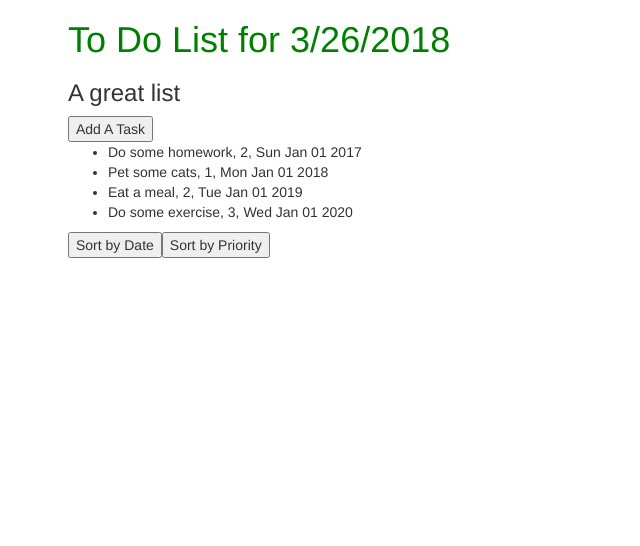
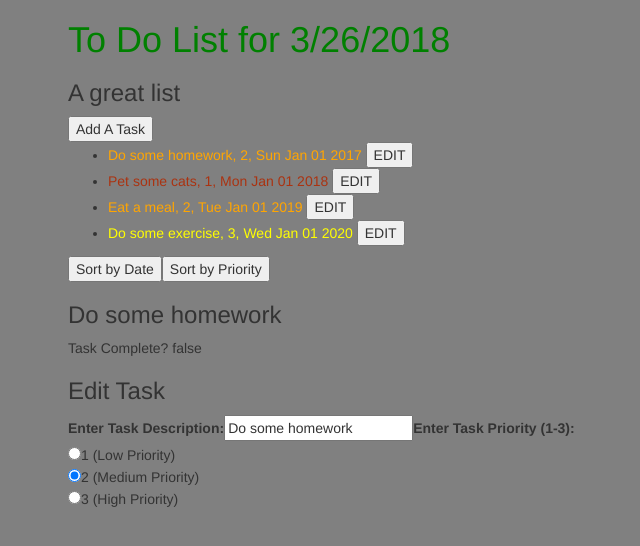
Before and after one commit to camander321/angular-todo, an Angular app: page / in a window 1280 px wide. Shown: the top 546 px of the page, without its empty margins (2-642 px from the left). Built offline with nearby package versions, Linux system fonts and the light colour scheme.

Commit message:
add ability to edit tasks

```diff
--- a/src/app/app.component.html
+++ b/src/app/app.component.html
@@ -4,13 +4,29 @@
   <h3>{{currentFocus}}</h3>
   <button (click)="addTask()">Add A Task</button>
   <ul>
-    <li *ngFor="let currentTask of tasks" (click)="currentTask.markComplete()">
-      <span [ngClass]="{'done': currentTask.done === true}">
+    <li *ngFor="let currentTask of tasks">
+      <span [ngClass]="{
+        'done': currentTask.done === true,
+        'red': currentTask.priority == 1,
+        'orange': currentTask.priority == 2,
+        'yellow': currentTask.priority == 3
+      }" (click)="currentTask.markComplete()">
         {{currentTask.description}}, {{currentTask.priority}}, {{currentTask.dateDue.toDateString()}}
       </span>
-
+      <button (click)="editTask(currentTask)">EDIT</button>
     </li>
   </ul>
   <button (click)="sortTasksByDate()">Sort by Date</button>
   <button (click)="sortTasksByPriority()">Sort by Priority</button>
+
+  <h3>{{selectedTask.description}}</h3>
+  <p>Task Complete? {{selectedTask.done}}</p>
+  <h3>Edit Task</h3>
+  <label>Enter Task Description:</label>
+  <input [(ngModel)]="selectedTask.description">
+  <label>Enter Task Priority (1-3):</label>
+  <br>
+  <input type="radio" [(ngModel)]="selectedTask.priority" [value]="1">1 (Low Priority)<br>
+  <input type="radio" [(ngModel)]="selectedTask.priority" [value]="2">2 (Medium Priority)<br>
+  <input type="radio" [(ngModel)]="selectedTask.priority" [value]="3">3 (High Priority)
 </div>
--- a/src/app/app.component.ts
+++ b/src/app/app.component.ts
@@ -14,6 +14,11 @@ export class AppComponent {
   year: number = this.currentTime.getFullYear();
 
   tasks: Task[] = Task.allTasks;
+  selectedTask: Task = this.tasks[0];
+
+  editTask(clickedTask) {
+    this.selectedTask = clickedTask;
+  }
 
   addTask() {
     let desc: string = prompt("describe your task");
--- a/src/styles.css
+++ b/src/styles.css
@@ -1,5 +1,20 @@
 @import url('https://unpkg.com/bootstrap@3.3.7/dist/css/bootstrap.min.css');
 
+body {
+  background-color: gray;
+}
 .done {
   text-decoration: line-through;
 }
+
+.red {
+  color: #aa3311;
+}
+
+.orange {
+  color: orange;
+}
+
+.yellow {
+  color: yellow;
+}
```
